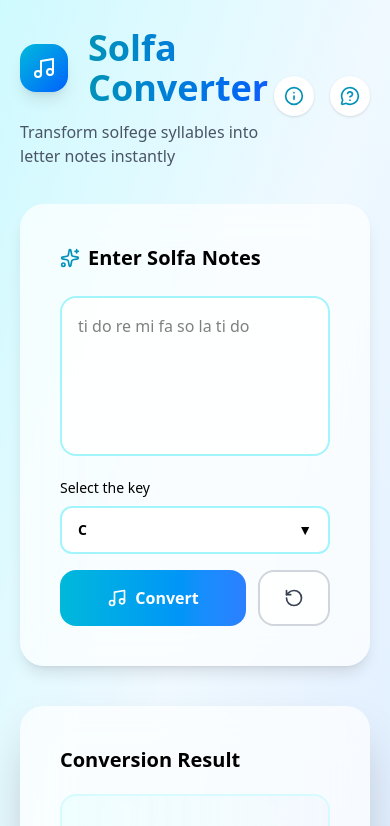
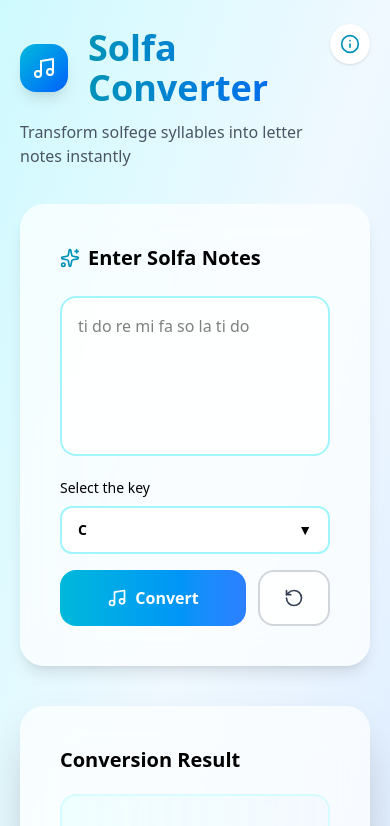
Before and after one commit to EMMANUEL-IKECHI/solfa-converter, a React (Vite) app: page / in a window 390 px wide. Shown: the top 826 px of the page. Built offline with nearby package versions, Linux system fonts and the light colour scheme.

Commit message:
Fixed header icon

```diff
--- a/src/components/NavBar.jsx
+++ b/src/components/NavBar.jsx
@@ -13,13 +13,13 @@ const NavBar = () => {
         </div>
         <p className="mt-2 text-gray-600">Transform solfege syllables into letter notes instantly</p>
       </div>
-        <ul className="flex gap-4 text-sm">
+        <ul className="flex gap-4 text-sm self-start md:self-center">
         <li className="rounded-full bg-white p-2.5 shadow">
           <a className="hover:text-blue-500 text-cyan-600 transition" href="#">
             <Info className="w-5 h-5" />
           </a>
         </li>
-        <li className="rounded-full bg-white p-2.5 shadow">
+        <li className="rounded-full bg-white p-2.5 shadow hidden md:inline-block">
           <a className="hover:text-blue-500  text-cyan-600 transition" href="#">
             <MessageCircleQuestionMark className="w-5 h-5" />
           </a>
```
